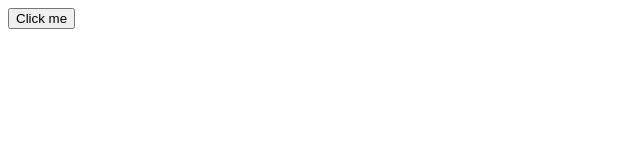
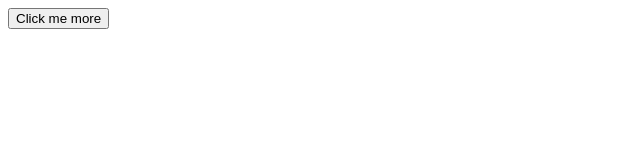
Before and after one commit to haianhltr/learning-typescript, a website: page index.html in a window 1280 px wide. Shown: the full height of the page, 0-640 px from the left. Drawn offline with Linux system fonts and the light colour scheme.

Commit message:
Update index.html

```diff
--- a/index.html
+++ b/index.html
@@ -9,6 +9,6 @@
     <script src ="dist/analytics.js" defer></script>
 </head>
 <body>
-        <button>Click me</button>
+        <button>Click me more</button>
 </body>
 </html>
```
